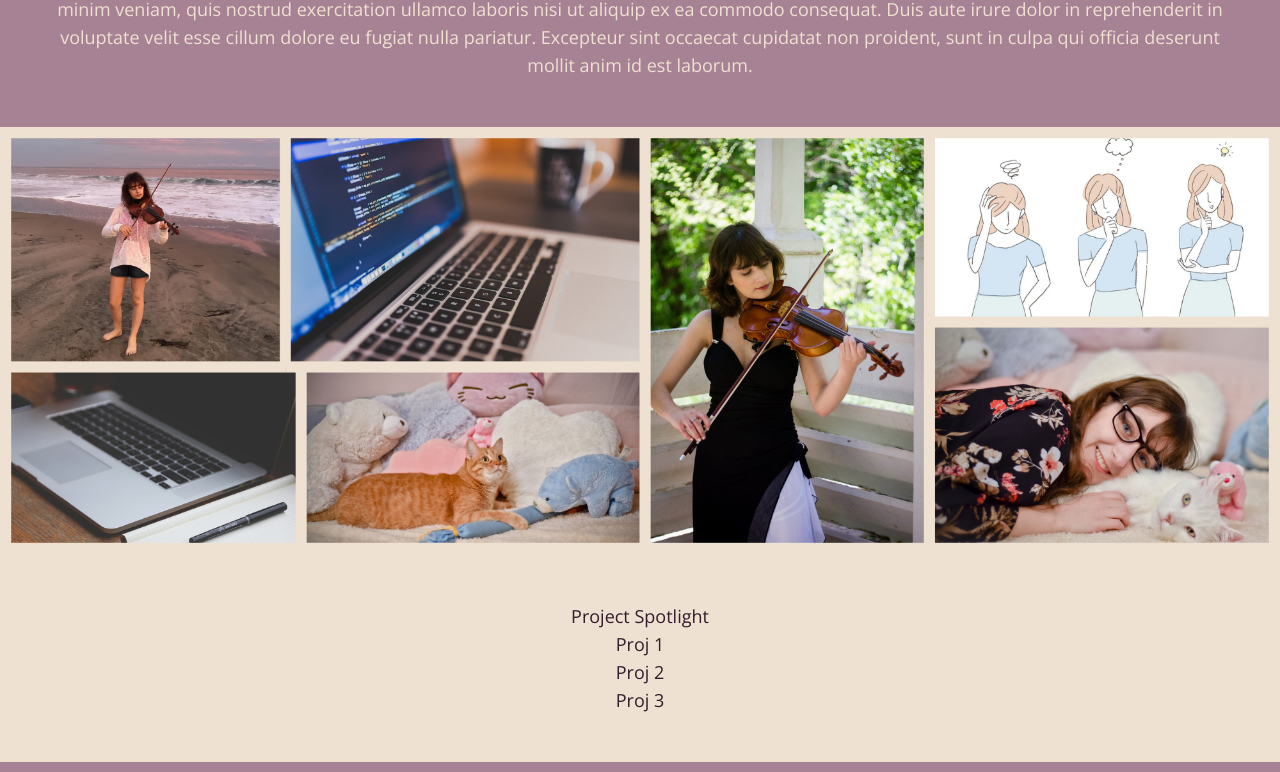
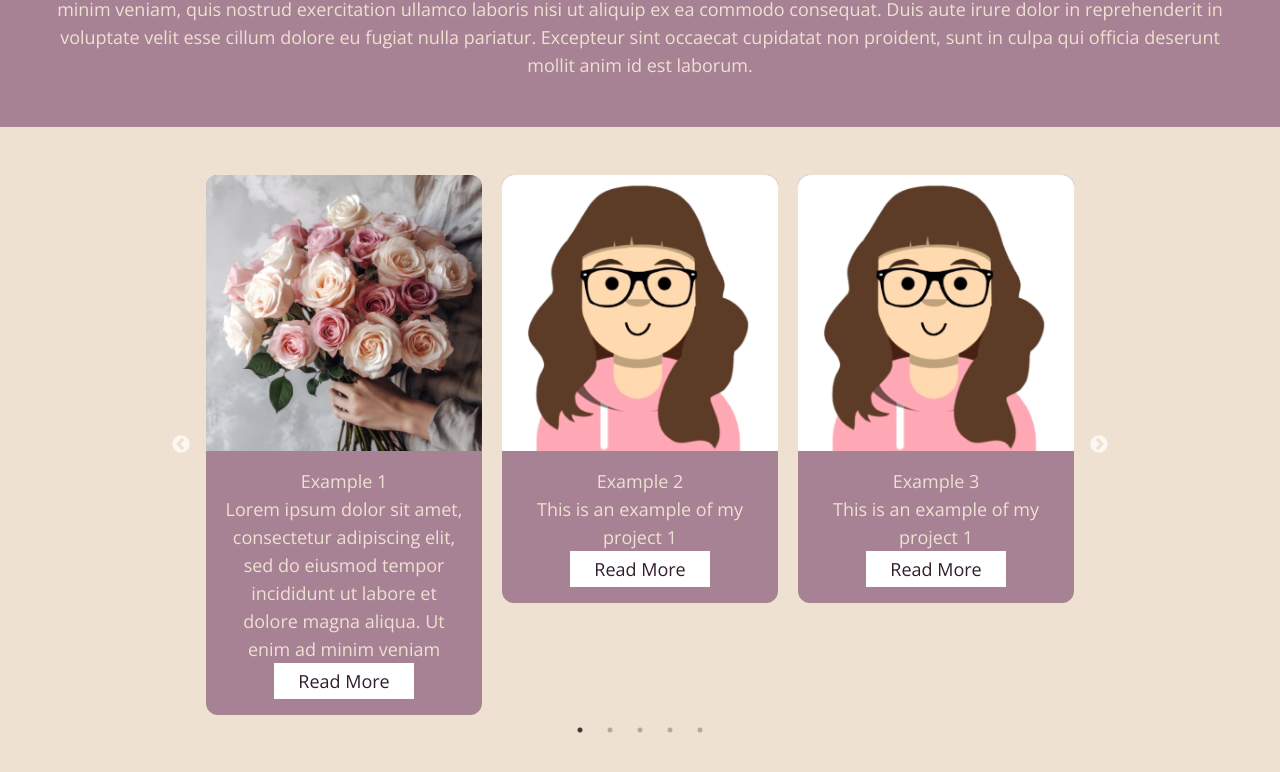
Before and after one commit to kawaiimusician/personal_portfolio, a Next.js app in the folder personal_portfolio_website/: page / in a window 1280 px wide. Shown: the part 699-1471 px from the top of the page. Built offline with nearby package versions, Linux system fonts and the light colour scheme.

Commit message:
card carousel, page relayout, blog coming soon

```diff
--- /dev/null
+++ b/package.json
@@ -0,0 +1,6 @@
+{
+  "dependencies": {
+    "react-slick": "^0.30.2",
+    "slick-carousel": "^1.8.1"
+  }
+}
--- a/personal_portfolio_website/app/blog/page.jsx
+++ b/personal_portfolio_website/app/blog/page.jsx
@@ -1,5 +1,10 @@
+
 export default function Blog() {
+
   return (
-    <div>Blog</div>
+    <div className="bg-offWhite text-primary text-7xl h-screen">
+      <p className="pt-10">Blog - Coming soon!</p>
+      <p className="text-5xl pt-5">Stay Tuned!</p>
+    </div>
   )
 }
--- /dev/null
+++ b/personal_portfolio_website/app/components/CardCarousel.jsx
@@ -0,0 +1,93 @@
+"use client";
+import Image from "next/image"
+
+import Slider from "react-slick"
+import 'slick-carousel/slick/slick.css';
+import 'slick-carousel/slick/slick-theme.css';
+
+export default function CardCarousel() {
+  const settings = {
+    dots: true,
+    infinite: true,
+    speed: 400,
+    slidesToShow: 3,
+    slidesToScroll: 1,
+    swipeToSlide: true,
+    responsive: [
+      {
+        breakpoint: 1280,
+        settings: {
+          slidesToShow: 3,
+          slidesToScroll: 1,
+        }
+      },
+      {
+        breakpoint: 1024,
+        settings: {
+          slidesToShow: 2,
+          slidesToScroll: 1,
+        }
+      },
+      {
+        breakpoint: 640,
+        settings: {
+          slidesToShow: 1,
+          slidesToScroll: 1
+        }
+      },
+
+    ]
+  };
+  return (
+    <div className="w-3/4 m-auto">
+      <div>
+        <Slider {...settings}>
+          {cardData.map((d) => (
+            <div className="bg-tertiary h-auto text-offWhite rounded-xl">
+              {/* img */}
+              <div className="rounded-t-xl bg-tertiary flex justify-center items-center">
+                <Image src={d.projectImg} width={300} height={300} alt="Cartoon Rebecca" className="w-full h-auto rounded-t-xl" />
+              </div>
+              {/* text */}
+              <div className="flex flex-col justify-center items-center p-4">
+                <p>{d.projectName}</p>
+                <p>{d.description}</p>
+                <button className="bg-white text-primary text-lg px-6 py-1">Read More</button>
+              </div>
+            </div>
+          ))}
+        </Slider>
+
+      </div>
+    </div>
+
+  )
+}
+
+const cardData = [
+  {
+    projectName: "Example 1",
+    projectImg: "/example-1.jpg",
+    description: "Lorem ipsum dolor sit amet, consectetur adipiscing elit, sed do eiusmod tempor incididunt ut labore et dolore magna aliqua. Ut enim ad minim veniam"
+  },
+  {
+    projectName: "Example 2",
+    projectImg: "/rebecca-heyman.png",
+    description: "This is an example of my project 1"
+  },
+  {
+    projectName: "Example 3",
+    projectImg: "/rebecca-heyman.png",
+    description: "This is an example of my project 1"
+  },
+  {
+    projectName: "Example 4",
+    projectImg: "/rebecca-heyman.png",
+    description: "This is an example of my project 1"
+  },
+  {
+    projectName: "Example 5",
+    projectImg: "/rebecca-heyman.png",
+    description: "This is an example of my project 1"
+  },
+]
--- a/personal_portfolio_website/app/components/Footer.jsx
+++ b/personal_portfolio_website/app/components/Footer.jsx
@@ -3,8 +3,8 @@ import Image from "next/image"
 
 export default function Footer() {
   return (
-      <div className="footer flex flex-col justify-center bottom-0">
-        <div className="flex justify-center">
+      <div className="footer">
+        <div className="justifyCenter">
           <Link target="_blank" href="https://github.com/kawaiimusician" passHref={true} className="footerLink">
             <Image src="/github.png" width={40} height={40} alt="github" />
           </Link>
@@ -15,7 +15,7 @@ export default function Footer() {
             <Image src="/mail.png" width={40} height={40} alt="contact" />
           </Link>
         </div>
-        <div className="flex justify-center">
+        <div className="justifyCenter">
           <p>Handcrafted by me, with love &#9829;</p>
         </div>
       </div>
--- a/personal_portfolio_website/app/components/Navbar.jsx
+++ b/personal_portfolio_website/app/components/Navbar.jsx
@@ -9,16 +9,16 @@ export default function Navbar() {
     <div className="overarchingNav">
       <nav>
         <p>Rebecca Heyman</p>
-        <div className="sm:hidden navButton">
+        <div className="showSmScreen navButton">
           <button onClick={() => setNavbar(!navbar)} >
             {navbar ? (
-              <Image src="/close.png" width={40} height={40} alt="logo" />
+              <Image src="/close.png" width={40} height={40} alt="X" />
             ) : (
               <Image
                 src="/hamburger.png"
                 width={40}
                 height={40}
-                alt="logo"
+                alt="Menu Lines"
               />
             )}
           </button>
@@ -32,7 +32,7 @@ export default function Navbar() {
         {/* small screen */}
         <div className="showSmScreen">
           {navbar ? (
-            <div className="flex flex-col">
+            <div className="flexCol linkList">
               <Link onClick={() => setNavbar(!navbar)} href="/" >Home</Link>
               <Link onClick={() => setNavbar(!navbar)} href="/blog">Blog</Link>
               <Link onClick={() => setNavbar(!navbar)} target="_blank" href="https://github.com/kawaiimusician" passHref={true}>Github</Link>
--- a/personal_portfolio_website/app/globals.css
+++ b/personal_portfolio_website/app/globals.css
@@ -5,8 +5,8 @@
 /* base styles */
 body {
   @apply
-    bg-offWhite
-    text-primary
+    bg-primary
+    text-offWhite
     text-lg
     text-center;
 }
@@ -40,6 +40,18 @@ body {
 .showLgScreen {
   @apply
     lg:hidden;
+}
+
+.justifyCenter {
+  @apply
+    flex
+    justify-center;
+}
+
+.flexCol {
+  @apply
+    flex
+    flex-col;
 }
 
 /* -------- Nav Bar ----------- */
@@ -80,7 +92,7 @@ nav a {
     rounded-3xl
     transition duration-200;
 }
-nav a:hover {
+nav a:hover{
   @apply
     text-primary
     bg-tertiary;
@@ -107,8 +119,7 @@ nav a:hover {
 
   nav a {
     @apply
-      flex-auto
-      text-center
+      w-1/2
       p-1.5
       rounded-3xl
       transition duration-200;
@@ -117,6 +128,12 @@ nav a:hover {
     @apply
     text-primary
     bg-tertiary;
+  }
+
+  .linkList {
+    @apply
+      w-auto
+      items-center;
   }
 
   .spacer {
@@ -136,8 +153,12 @@ nav a:hover {
   @apply
     text-offWhite
     bg-secondary
-    h-[125px];
+    h-[125px]
+    flex flex-col
+    justify-center
+    bottom-0;
 }
+
 
 .footerLink {
   @apply
@@ -163,19 +184,21 @@ nav a:hover {
     p-1.5;
 }
 
-.imageCrop {
+.mainImage {
   width: 300px;
   height: 300px;
   position: relative;
   overflow: hidden;
-  border-radius: 50%;
+
+  @apply mx-auto;
 }
-.circleImage {
-  display: inline;
-  margin: 0 auto;
-  height: 100%;
-  width: auto;
+
+.mainImage img {
+  @apply
+    rounded-full;
 }
+
+
 
 .aboutSection p {
   @apply
@@ -185,3 +208,7 @@ nav a:hover {
 .projectSection {
 
 }
+
+.slick-slide > div {
+  margin: 0 10px;
+}
--- a/personal_portfolio_website/app/layout.jsx
+++ b/personal_portfolio_website/app/layout.jsx
@@ -1,6 +1,6 @@
-
+// Import CSS
 import "./globals.css";
-//import google font
+// Import google font
 import { Open_Sans } from "next/font/google";
 
 // component import
--- a/personal_portfolio_website/app/page.jsx
+++ b/personal_portfolio_website/app/page.jsx
@@ -1,10 +1,11 @@
 import Image from "next/image";
+import CardCarousel from "./components/CardCarousel"
 
 export default function Home() {
   return (
     <main>
       {/* main header */}
-      <div className="my-10">
+      <div className="py-10 bg-offWhite text-primary">
         <div className="mainPageHeader">
           <p>Developer</p>
           <p className="hideLgScreen">&#8212;</p>
@@ -13,14 +14,22 @@ export default function Home() {
           <p>Puzzle Solver</p>
         </div>
       </div>
-      <div className="imageCrop mx-auto mb-10">
-        <Image src="/rebecca-heyman.png" width={300} height={300} alt="Cartoon Rebecca" className="circleImage" />
+      <div className="bg-offWhite text-primary pb-10">
+        <div className="mainImage mx-auto">
+          <Image src="/rebecca-heyman.png" width={300} height={300} alt="Cartoon Rebecca" className="" />
+        </div>
       </div>
       {/* About */}
       <div className="bg-tertiary text-offWhite">
         <div className="p-12 aboutSection">
           <p>Hello there!</p>
           <p>Lorem ipsum dolor sit amet, consectetur adipiscing elit, sed do eiusmod tempor incididunt ut labore et dolore magna aliqua. Ut enim ad minim veniam, quis nostrud exercitation ullamco laboris nisi ut aliquip ex ea commodo consequat. Duis aute irure dolor in reprehenderit in voluptate velit esse cillum dolore eu fugiat nulla pariatur. Excepteur sint occaecat cupidatat non proident, sunt in culpa qui officia deserunt mollit anim id est laborum.</p>
+        </div>
+      </div>
+            {/* Projects */}
+            <div className="bg-offWhite text-primary">
+        <div className="p-12 projectSection">
+          <CardCarousel></CardCarousel>
         </div>
       </div>
       {/* Pics */}
@@ -40,15 +49,6 @@ export default function Home() {
         sizes="100vw"
         className="w-full h-auto showMdScreen"
       />
-      {/* Projects */}
-      <div>
-        <div className="p-12 projectSection">
-          <p>Project Spotlight</p>
-          <div>Proj 1</div>
-          <div>Proj 2</div>
-          <div>Proj 3</div>
-        </div>
-      </div>
       {/* Experience Timeline */}
       <div className="bg-tertiary text-offWhite">
         <div className="p-12 timelineSection">
```
Also changed, not shown: personal_portfolio_website/public/example-1.jpg (added), 1 other file (tests, documents, lock files or other folders).
